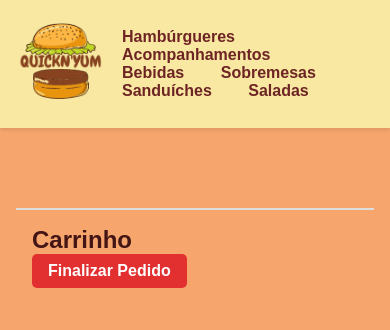
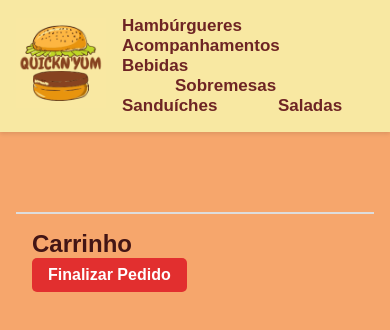
Before and after one commit to samaramar/primeiro-site-fast-food, a plain HTML site: page index.html in a window 390 px wide. Drawn offline with Linux system fonts and the light colour scheme.

Commit message:
corrigido

```diff
--- a/index.html
+++ b/index.html
@@ -12,7 +12,7 @@
             <h1><img src="Imagens/logo.jpg" alt=""></h1>
             <nav>
                 <a href="#" onclick="showCategory('burgers')">Hambúrgueres</a>
-                <a id="a" href="#" onclick="showCategory('acompanhamentos') ">Acompanhamentos</a>
+                <a href="#" onclick="showCategory('acompanhamentos') ">Acompanhamentos</a>
                 <a href="#" onclick="showCategory('bebidas')">Bebidas</a>
                 <a id="so" href="#" onclick="showCategory('sobremesas')">Sobremesas</a>
                 <a href="#" onclick="showCategory('sanduiches')">Sanduíches</a>
--- a/styles.css
+++ b/styles.css
@@ -224,4 +224,18 @@ legend {
         border-top: 2px solid #ddd;
         margin-top: 1rem;
     }
+    nav a {
+        color: rgb(110, 36, 36);
+        text-decoration: none;
+        margin: 0 1rem;
+        font-weight: bold;
+        font-size: 17px;
+    }
+    #so{
+        margin-left: 69px;
+
+    }
+    #sa{
+        margin-left: 40px;
+    }
 }
```
